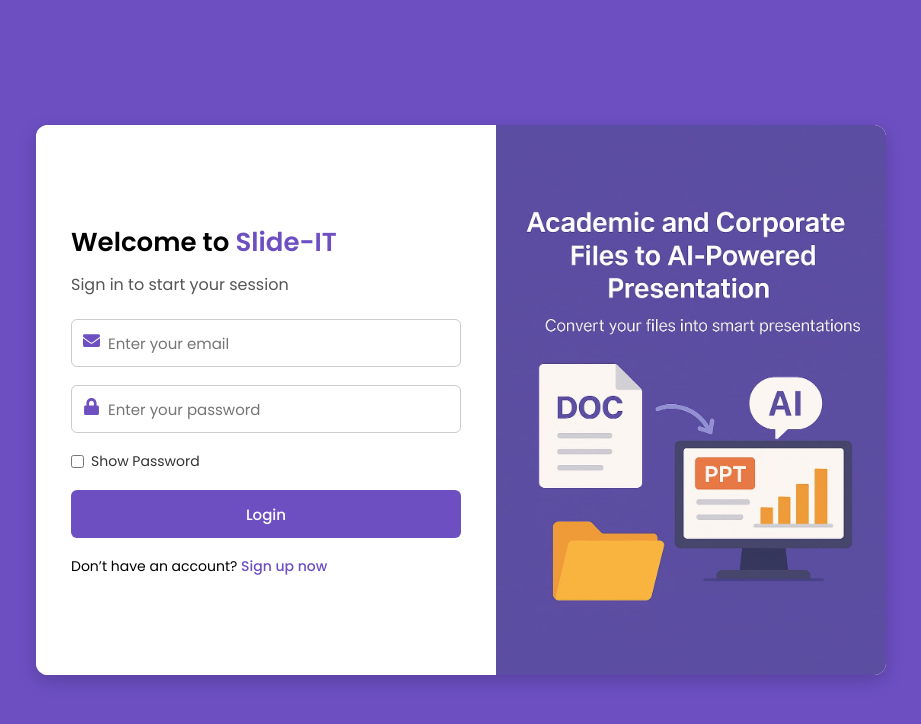
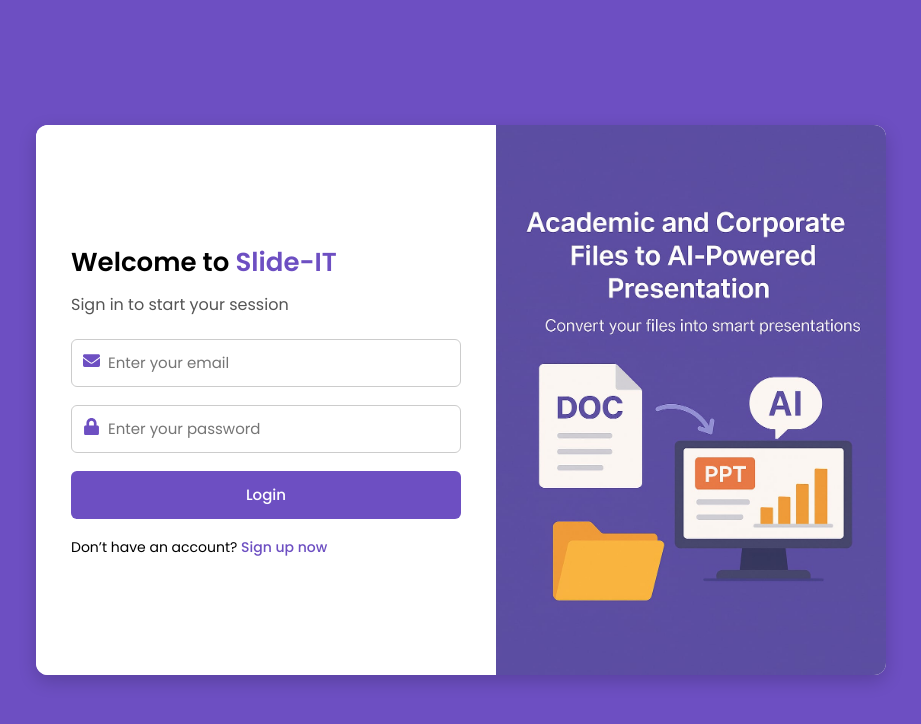
Before and after one commit to Edw4rdz/Capstone1, a React (Create React App) app: page /login in a window 1280 px wide. Shown: the top 724 px of the page, without its empty margins (179-1100 px from the left). Built offline with nearby package versions, Linux system fonts and the light colour scheme; no server answers.

Commit message:
Update Login.jsx
Remove toggle box

```diff
--- a/src/pages/Login.jsx
+++ b/src/pages/Login.jsx
@@ -98,18 +98,6 @@
                 disabled={loading}
               />
             </div>
-
-            <div className="show-password">
-              <input
-                type="checkbox"
-                id="showPassword"
-                checked={showPassword}
-                onChange={() => setShowPassword(!showPassword)}
-                disabled={loading}
-              />
-              <label htmlFor="showPassword"> Show Password</label>
-            </div>
-
             <button type="submit" className="login-btn" disabled={loading}>
               {loading ? "Logging in..." : "Login"}
             </button>
```
